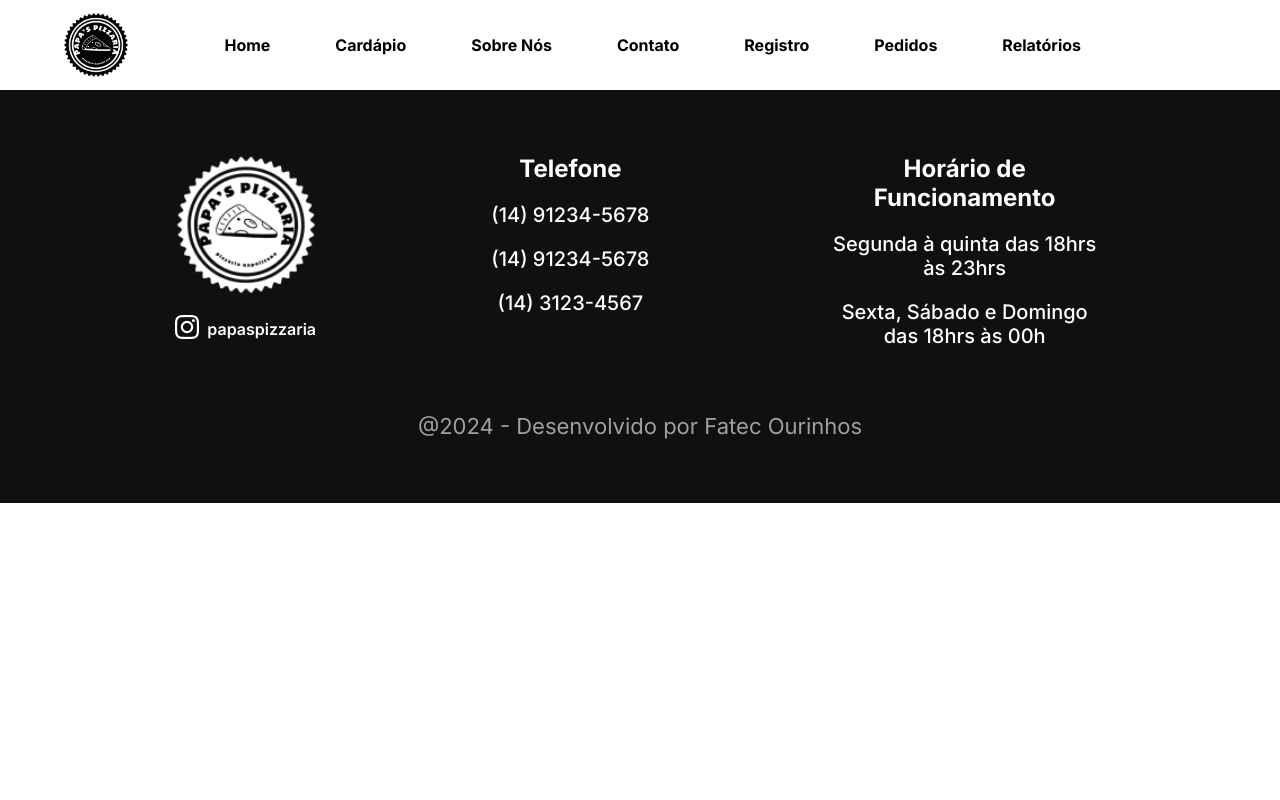
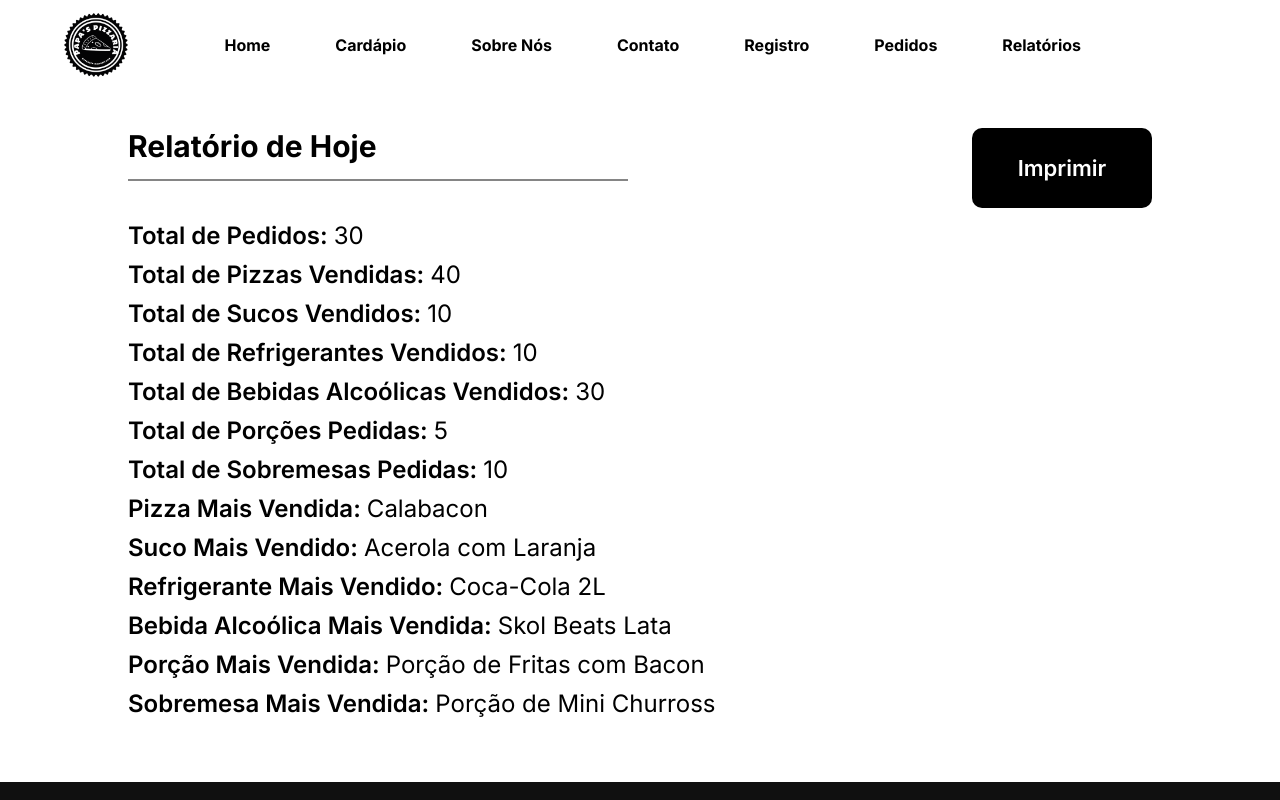
Before and after one commit to RebecaToda/papaspizza, a React (Vite) app: page /relatorios in a window 1280 px wide. Shown: the top 800 px of the page. Built offline with nearby package versions, Linux system fonts and the light colour scheme.

Commit message:
feat: implementar a pagina de relatório

```diff
--- a/src/pages/Relatorios/Relatorios.tsx
+++ b/src/pages/Relatorios/Relatorios.tsx
@@ -1,10 +1,64 @@
 import Header from "../../components/Header/Header";
 import Footer from "../../components/Footer/Footer";
+import Button from "../../components/button/Button";
+import Components from "./style";
+const { Section, DadosRelatorio, Line, Title, Info, Dados, Bold } = Components;
 
 export const Relatorios = () => {
   return (
     <div>
       <Header />
+      <Section>
+        <DadosRelatorio>
+          <div>
+            <Title>Relatório de Hoje</Title>
+            <Line></Line>
+          </div>
+          <Info>
+            <Dados>
+              <Bold>Total de Pedidos: </Bold> 30
+            </Dados>
+            <Dados>
+              <Bold>Total de Pizzas Vendidas: </Bold> 40
+            </Dados>
+            <Dados>
+              <Bold>Total de Sucos Vendidos: </Bold> 10
+            </Dados>
+            <Dados>
+              <Bold>Total de Refrigerantes Vendidos: </Bold> 10
+            </Dados>
+            <Dados>
+              <Bold>Total de Bebidas Alcoólicas Vendidos: </Bold> 30
+            </Dados>
+            <Dados>
+              <Bold>Total de Porções Pedidas: </Bold> 5
+            </Dados>
+            <Dados>
+              <Bold>Total de Sobremesas Pedidas: </Bold> 10
+            </Dados>
+            <Dados>
+              <Bold>Pizza Mais Vendida: </Bold> Calabacon
+            </Dados>
+            <Dados>
+              <Bold>Suco Mais Vendido: </Bold> Acerola com Laranja
+            </Dados>
+            <Dados>
+              <Bold>Refrigerante Mais Vendido: </Bold> Coca-Cola 2L
+            </Dados>
+            <Dados>
+              <Bold>Bebida Alcoólica Mais Vendida: </Bold> Skol Beats Lata
+            </Dados>
+            <Dados>
+              <Bold>Porção Mais Vendida: </Bold> Porção de Fritas com Bacon
+            </Dados>
+            <Dados>
+              <Bold>Sobremesa Mais Vendida: </Bold> Porção de Mini Churross
+            </Dados>
+          </Info>
+        </DadosRelatorio>
+        <Button to="/">Imprimir</Button>
+      </Section>
+
       <Footer />
     </div>
   );
--- a/src/pages/Relatorios/style.ts
+++ b/src/pages/Relatorios/style.ts
@@ -0,0 +1,60 @@
+import styled from "styled-components";
+
+const Section = styled.section`
+  display: flex;
+  flex-direction: row;
+  justify-content: space-between;
+  padding: 3% 10% 5%;
+`;
+
+const DadosRelatorio = styled.section`
+  display: flex;
+  flex-direction: column;
+  gap: 20px;
+`;
+
+const Line = styled.div`
+  margin-top: 15px;
+  margin-bottom: 20px;
+  height: 2px;
+  width: 500px;
+  background-color: #858585;
+`;
+
+const Info = styled.div`
+  display: flex;
+  flex-direction: column;
+  gap: 10px;
+  white-space: nowrap;
+`;
+
+const Title = styled.h2`
+  font-family: "Inter", sans-serif;
+  font-size: 30px;
+  font-weight: 700;
+  color: black;
+`;
+
+const Dados = styled.p`
+  font-family: "Inter", sans-serif;
+  font-size: 24px;
+  font-weight: 400;
+  color: black;
+  max-width: 50vh;
+`;
+
+const Bold = styled.span`
+  font-weight: 600;
+`;
+
+const Components = {
+  Section,
+  DadosRelatorio,
+  Line,
+  Title,
+  Info,
+  Dados,
+  Bold,
+};
+
+export default Components;
```
